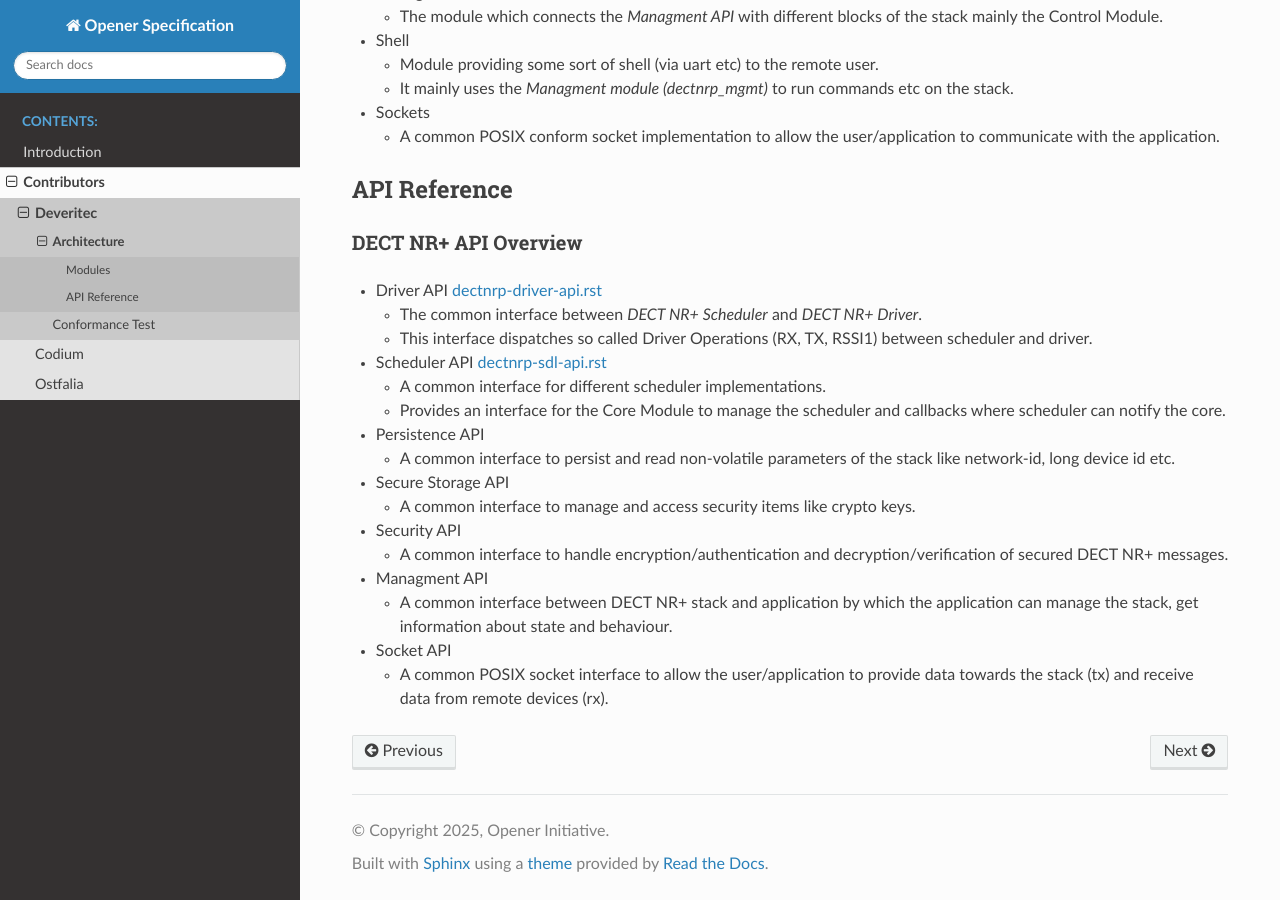
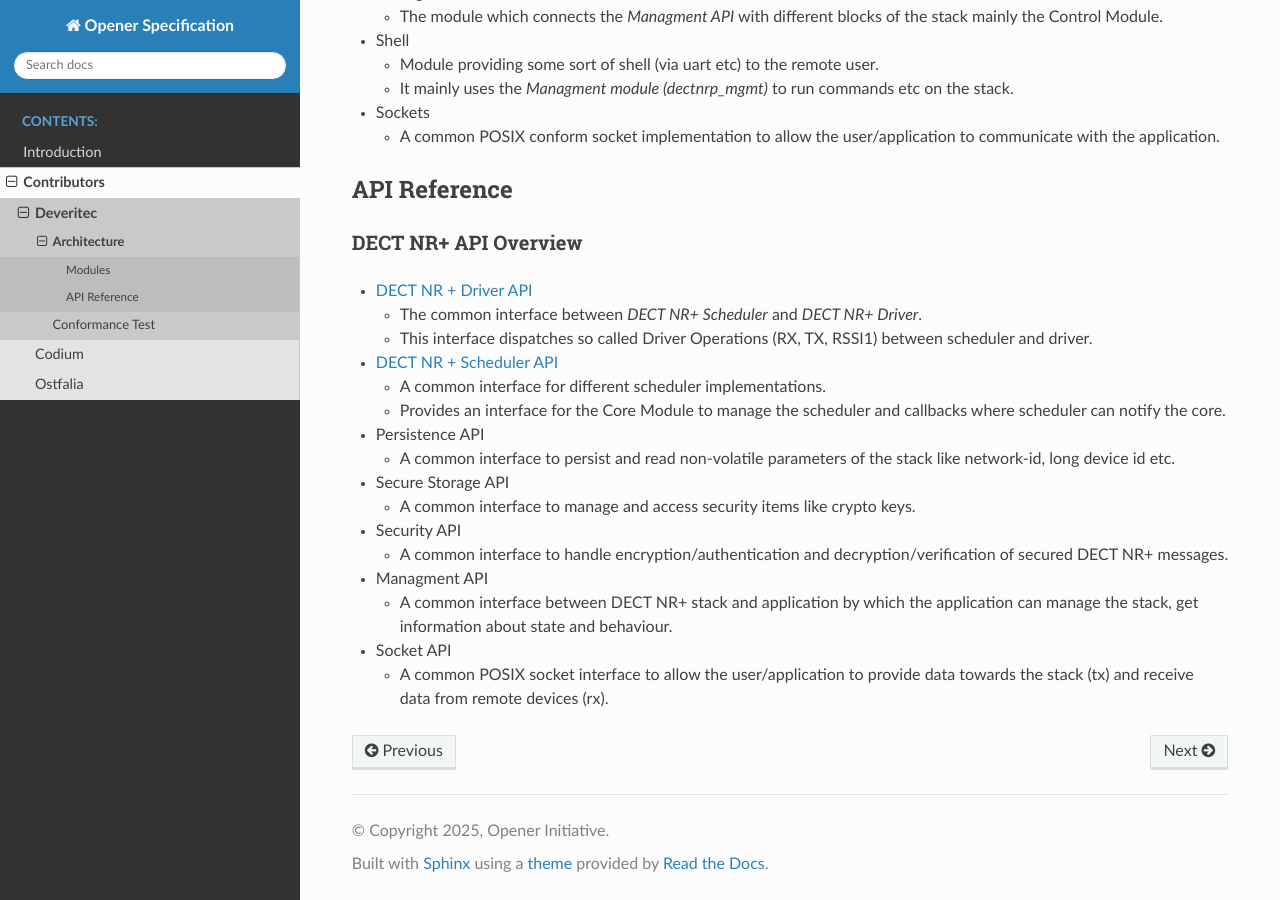
Before and after one commit to Opener-Initiative/proposals, a Sphinx documentation site: the page built from docs/contributors/deveritec/architecture-overview.rst, in a window 1280 px wide and 900 px high, scrolled down 2560 px. Built offline with Sphinx 7.4.7 and the Read the Docs theme 3.1.0, drawn with Linux system fonts in a browser that asks for light colours.

```diff
--- a/docs/contributors/deveritec/architecture-overview.rst
+++ b/docs/contributors/deveritec/architecture-overview.rst
@@ -107,11 +107,11 @@
 DECT NR+ API Overview
 ^^^^^^^^^^^^^^^^^^^^^
 
-*   Driver API `dectnrp-driver-api.rst <dectnrp-driver-api.rst>`_
+*   :doc:`dectnrp-driver-api`
 
     *   The common interface between `DECT NR+ Scheduler` and `DECT NR+ Driver`.
     *   This interface dispatches so called Driver Operations (RX, TX, RSSI1) between scheduler and driver.
-*   Scheduler API  `dectnrp-sdl-api.rst <dectnrp-driver-sdl.rst>`_
+*   :doc:`dectnrp-sdlr-api`
 
     *   A common interface for different scheduler implementations.
     *   Provides an interface for the Core Module to manage the scheduler and callbacks where scheduler can notify the core.
```
Also changed, not shown: other parts of docs/contributors/deveritec/architecture-overview.rst (+8 -0 lines).
